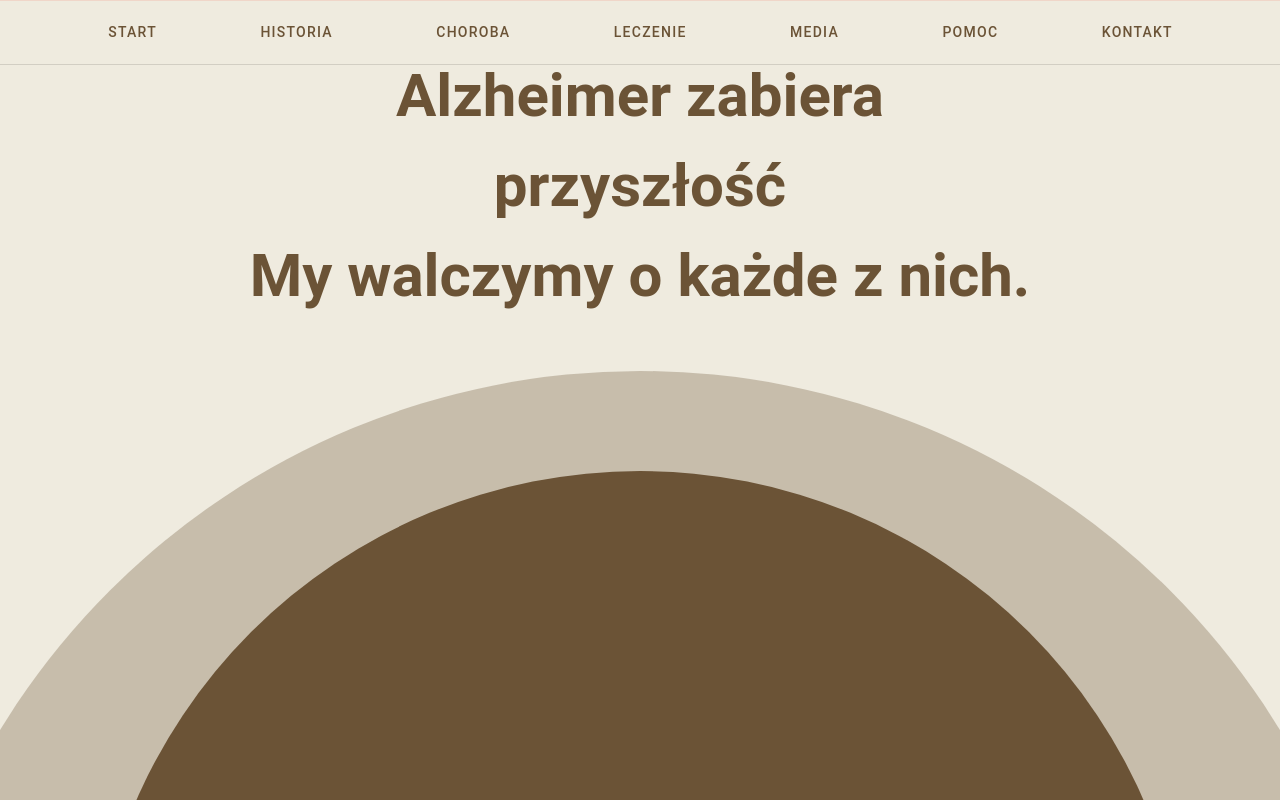
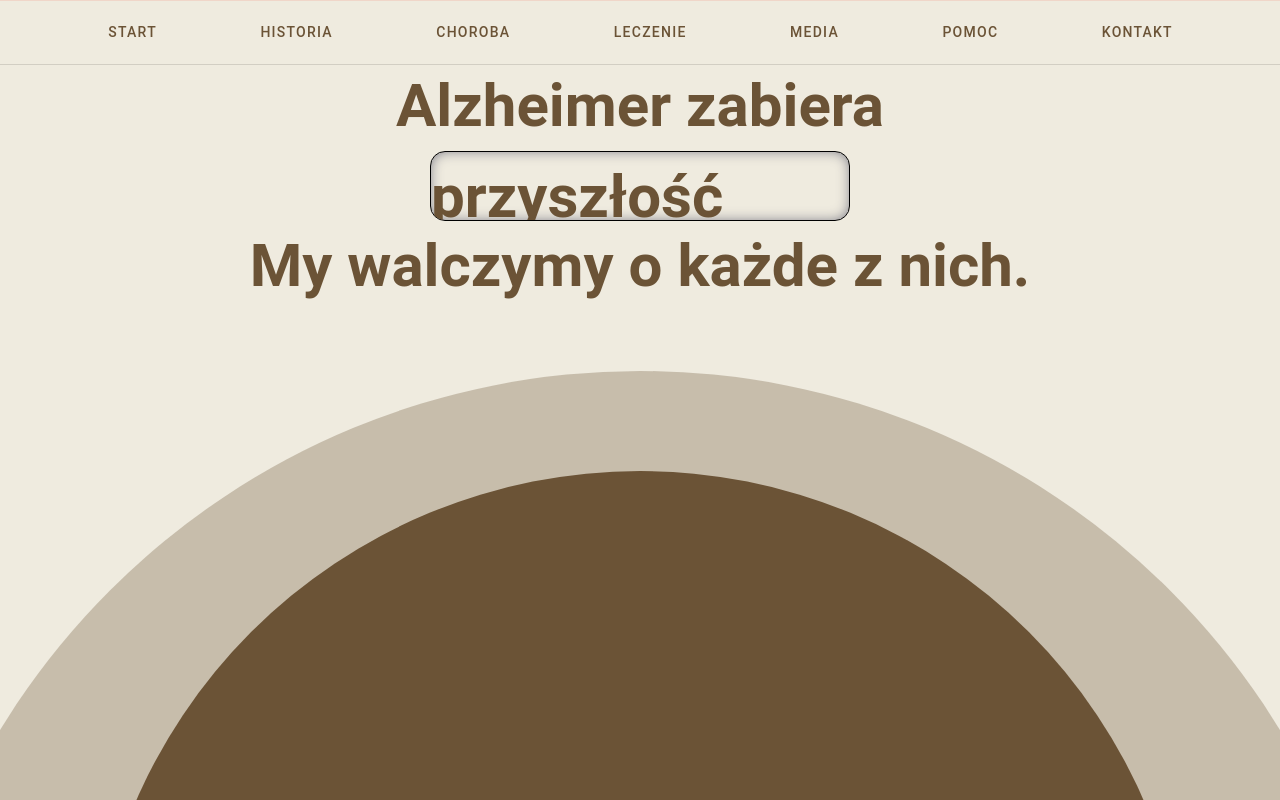
Before and after one commit to PatrykJarzynka/Memory, a Vue app: page / in a window 1280 px wide. Shown: the top 800 px of the page. Built offline with nearby package versions, Linux system fonts and the light colour scheme; a small style sheet from the web is missing.

Commit message:
Changes in hero

```diff
--- a/src/components/Hero.vue
+++ b/src/components/Hero.vue
@@ -1,17 +1,42 @@
 <script setup lang="ts">
-  const wordBank = ['wspomnienia', 'przyszłość', 'bliskich', 'czas']
+const wordBank = ['wspomnienia', 'przyszłość', 'młodość', 'czas', 'bliskich']
 const currentWordIndex = ref<number>(0)
+
+const visible = ref(true)
+const currentWord = computed(() => wordBank[currentWordIndex.value])
 
 onMounted(() => {
   setInterval(() => {
-      currentWordIndex.value = (currentWordIndex.value + 1) % wordBank.length;
-    }, 1000);
+    visible.value = false
+    setTimeout(() => {
+      currentWordIndex.value = (currentWordIndex.value + 1) % wordBank.length
+      visible.value = true
+    }, 800) // czas na animację "wyjścia"
+  }, 2800) // 1 sekunda widoczne + 0.3s animacji
 })
 </script>
 
 <template>
   <v-sheet class="hero-container">
-    <p class="hero-title">Alzheimer zabiera <br> {{wordBank[currentWordIndex]}}<br> My walczymy o każde z nich.</p>
+    <div class="py-15 d-flex flex-column align-center">
+      <div class="d-flex ga-5">
+        <p class="hero-text">Alzheimer zabiera </p>
+      </div>
+
+      <div class="highlighted-word-container">
+        <transition name="slide">
+            <span
+              v-if="visible"
+              :key="currentWord"
+              class="highlighted-word"
+            >
+              {{currentWord}}
+            </span>
+        </transition>
+      </div>
+
+      <p class="hero-text">My walczymy o każde z nich.</p>
+    </div>
 
     <div class="circles-wrapper">
       <div class="outer-circle"/>
@@ -29,12 +54,25 @@
   align-items: center;
 }
 
-  .hero-title {
-    padding-block: 50px;
+.hero-text {
   font-size: 60px;
   font-weight: bold;
   color: rgb(var(--v-theme-primary));
   text-align: center;
+}
+
+.highlighted-word-container {
+  position: relative;
+  width: 420px;
+  height: 70px;
+  overflow: hidden;
+  border: 1px solid black;
+  box-shadow: inset 0px 0px 15px -4px rgba(66, 68, 90, 1);
+  border-radius: 15px;
+}
+
+.highlighted-word {
+  @extend .hero-text;
 }
 
 .circles-wrapper {
@@ -63,4 +101,31 @@
   opacity: 1;
 }
 
+
+/* Wejście z góry */
+.slide-enter-from {
+  transform: translate(-50%, -150%);
+  opacity: 0;
+}
+.slide-enter-active {
+  transition: all 0.8s ease;
+}
+.slide-enter-to {
+  transform: translate(-50%, -50%);
+  opacity: 1;
+}
+
+/* Wyjście w dół */
+.slide-leave-from {
+  transform: translate(-50%, -50%);
+  opacity: 1;
+}
+.slide-leave-active {
+  transition: all 0.8s ease;
+}
+.slide-leave-to {
+  transform: translate(-50%, 150%);
+  opacity: 0;
+}
+
 </style>
```
Lines whose indentation alone changed are shown as unchanged.
